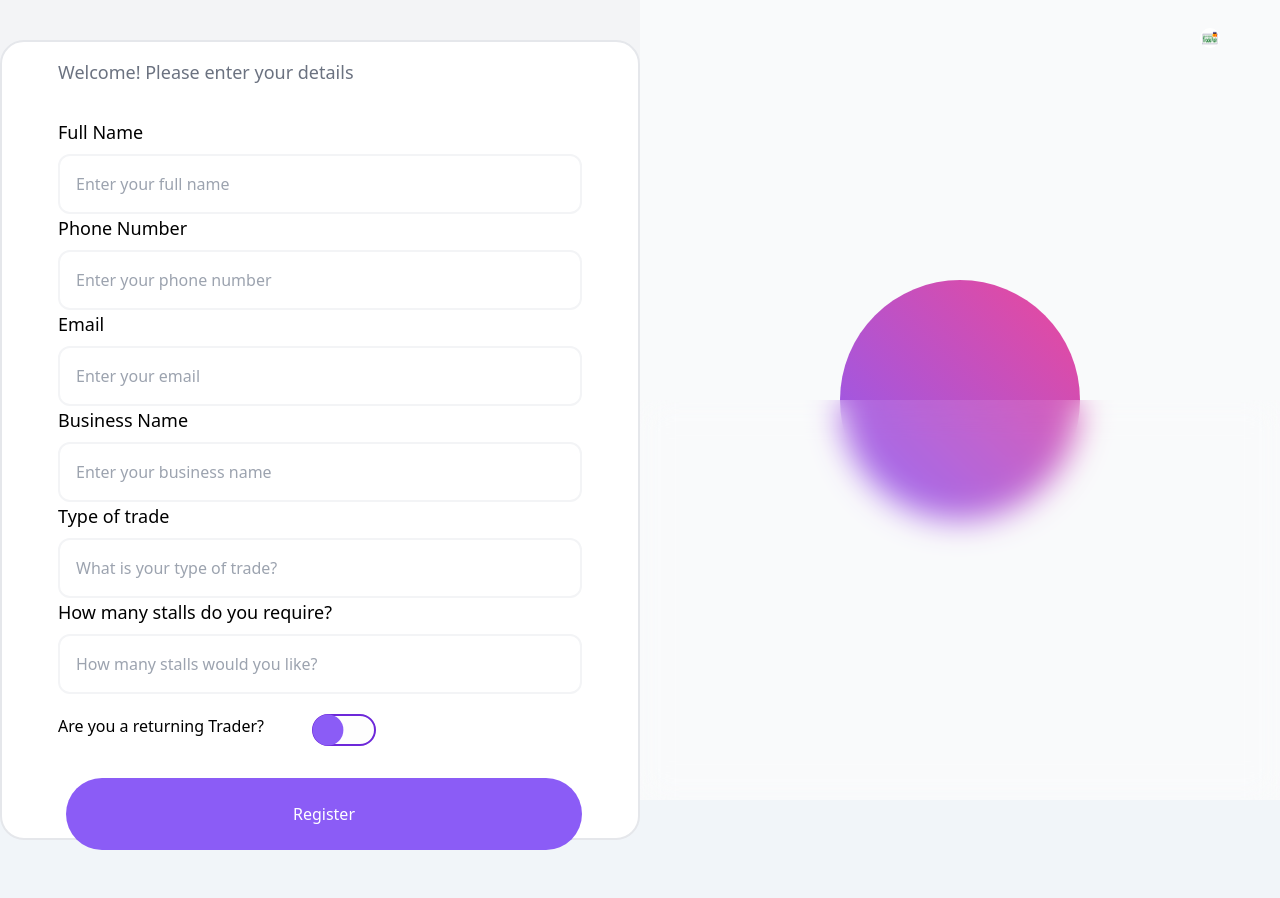
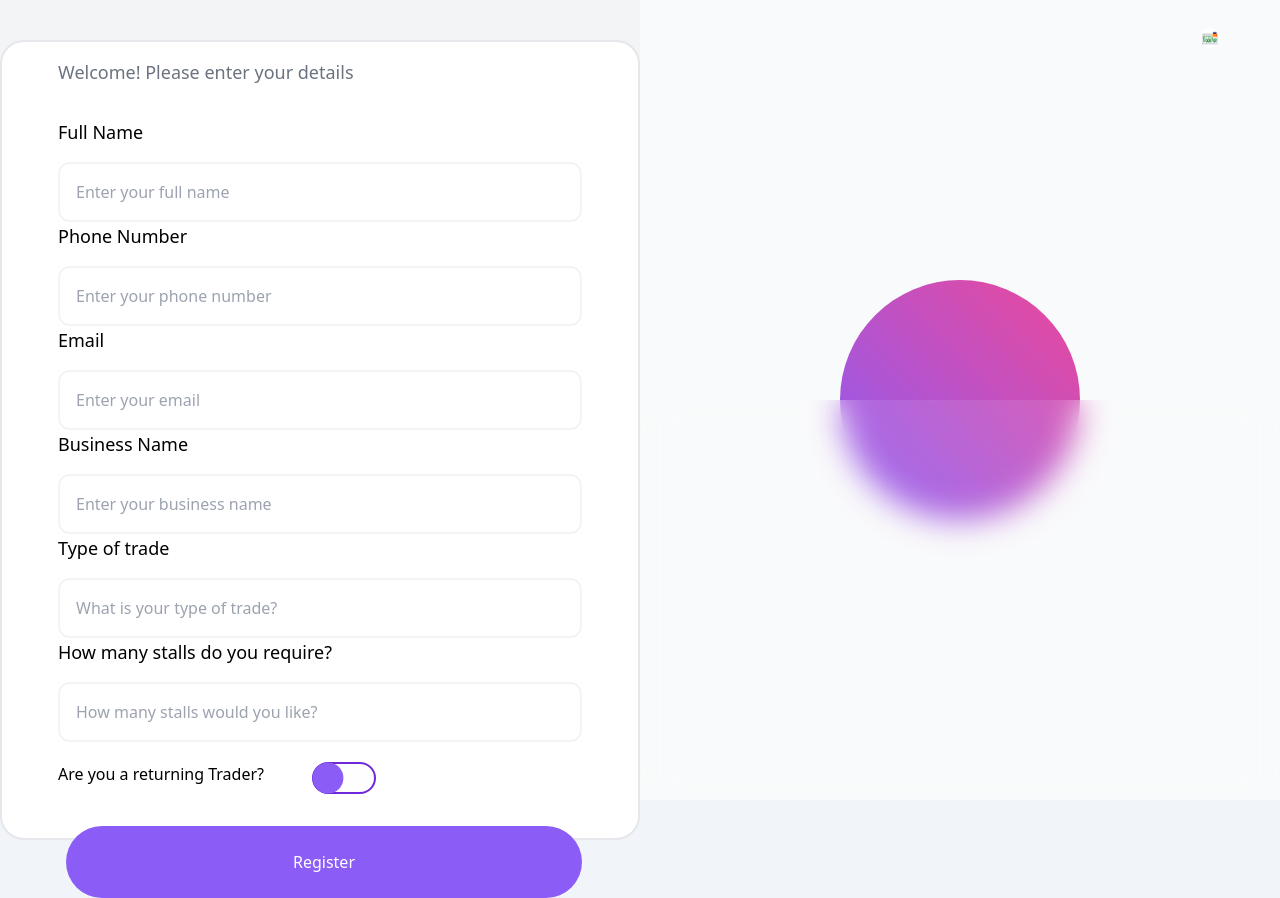
Before and after one commit to general-Dee/kmdmc, a Next.js app: page /tradefair/vendor in a window 1280 px wide. Before the commit the page ends 850 px from the top, so only its background shows below. Built offline with nearby package versions, Linux system fonts and the light colour scheme.

Commit message:
Tradefair 3.0 design twick 02

```diff
--- a/pages/tradefair/vendor.tsx
+++ b/pages/tradefair/vendor.tsx
@@ -106,7 +106,7 @@ function sponsours({}: Props) {
                   id="returningTrader"
                   checked={returningTrader}
                   onChange={(e) => setReturningTraders(e.target.checked)}
-                  className='cursor-pointer h-5 w-[70px] md:h-8 md:w-16 rounded-full ml-12 appearance-none bg-gray-200 checked:bg-pink-300 bg-opacity-5 border-2 border-violet-700 transition duration-200 relative'/>
+                  className='cursor-pointer h-5 w-[45px] md:h-8 md:w-16 rounded-full ml-12 appearance-none bg-gray-200 checked:bg-pink-300 bg-opacity-5 border-2 border-violet-700 transition duration-200 relative'/>
               </div>
               <div className='mt-8 flex flex-col gap-y-4'>
               <button
--- a/styles/globals.css
+++ b/styles/globals.css
@@ -111,7 +111,7 @@
     }
 
     .vendorFormInput {
-        @apply w-full border-2 border-gray-100 rounded-xl p-1 md:p-4 mt-2 outline-none bg-transparent
+        @apply w-full border-2 border-gray-100 rounded-xl p-1 md:p-4 mt-4 outline-none bg-transparent
     }
 
     .vendorFormLabel {
```
